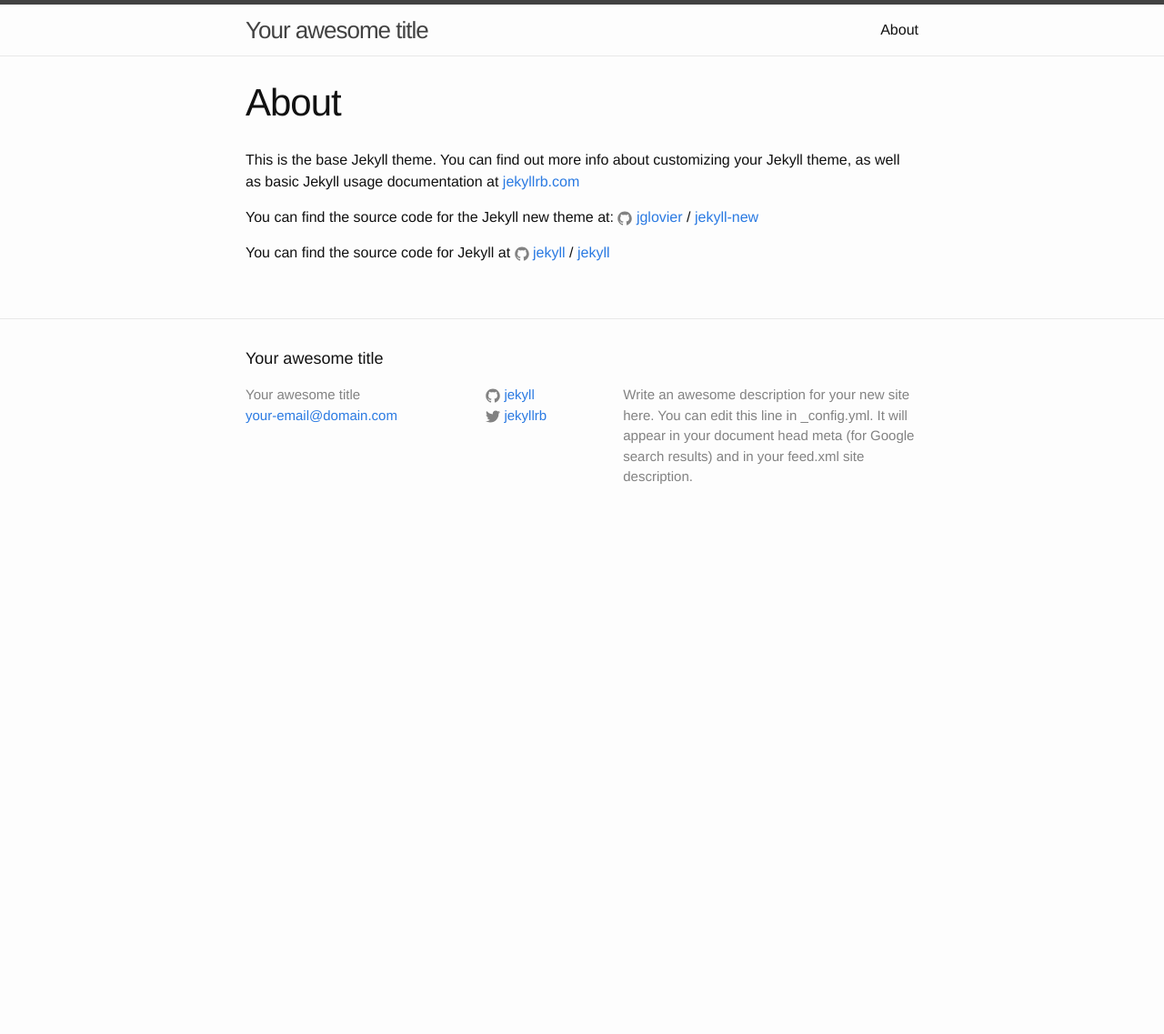
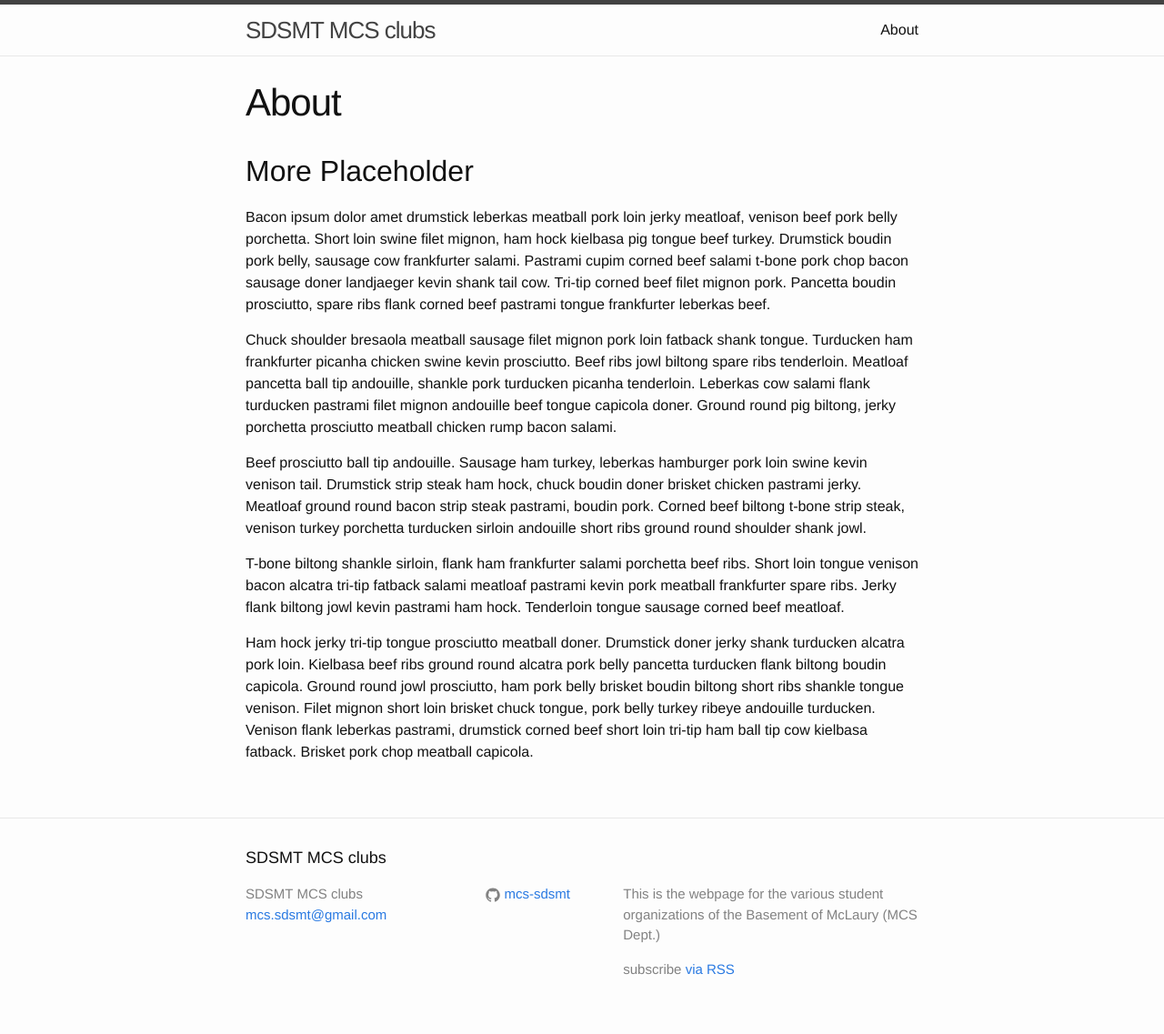
Before and after one commit to mcs-sdsmt/mcs-sdsmt.github.io, a Jekyll site: the page built from _pages/about.md, in a window 1280 px wide. Shown: the whole page at 91% size. Built offline with Jekyll 4.4.1, drawn with Linux system fonts in a browser that asks for light colours; before the commit the page ends 900 px from its top, so only the background shows below that.

Commit message:
added placeholder text, will work more on later

```diff
--- a/_config.yml
+++ b/_config.yml
@@ -1,21 +1,20 @@
-# Welcome to Jekyll!
-#
-# This config file is meant for settings that affect your whole blog, values
-# which you are expected to set up once and rarely need to edit after that.
-# For technical reasons, this file is *NOT* reloaded automatically when you use
-# 'jekyll serve'. If you change this file, please restart the server process.
-
 # Site settings
-title: Your awesome title
-email: your-email@domain.com
-description: > # this means to ignore newlines until "baseurl:"
-  Write an awesome description for your new site here. You can edit this
-  line in _config.yml. It will appear in your document head meta (for
-  Google search results) and in your feed.xml site description.
+title: SDSMT MCS clubs
+email: mcs.sdsmt@gmail.com
+description: This is the webpage for the various student organizations of the Basement of McLaury (MCS Dept.)
 baseurl: "" # the subpath of your site, e.g. /blog
-url: "http://yourdomain.com" # the base hostname & protocol for your site
-twitter_username: jekyllrb
-github_username:  jekyll
+twitter_username:
+github_username: mcs-sdsmt
 
 # Build settings
+include: ['_pages']
+permalink: /:title/
+
 markdown: kramdown
+syntax-highlighting:
+    enabled : true
+kramdown:
+    input: GFM
+
+gems:
+    - jekyll-sitemap
--- a/_includes/footer.html
+++ b/_includes/footer.html
@@ -30,6 +30,7 @@
 
       <div class="footer-col footer-col-3">
         <p>{{ site.description }}</p>
+        <p class="rss-subscribe">subscribe <a href="{{ "/feed.xml" | prepend: site.baseurl }}">via RSS</a></p>
       </div>
     </div>
 
--- /dev/null
+++ b/_pages/about.md
@@ -0,0 +1,17 @@
+---
+layout: page
+title: About
+permalink: /about/
+---
+
+## More Placeholder
+
+Bacon ipsum dolor amet drumstick leberkas meatball pork loin jerky meatloaf, venison beef pork belly porchetta. Short loin swine filet mignon, ham hock kielbasa pig tongue beef turkey. Drumstick boudin pork belly, sausage cow frankfurter salami. Pastrami cupim corned beef salami t-bone pork chop bacon sausage doner landjaeger kevin shank tail cow. Tri-tip corned beef filet mignon pork. Pancetta boudin prosciutto, spare ribs flank corned beef pastrami tongue frankfurter leberkas beef.
+
+Chuck shoulder bresaola meatball sausage filet mignon pork loin fatback shank tongue. Turducken ham frankfurter picanha chicken swine kevin prosciutto. Beef ribs jowl biltong spare ribs tenderloin. Meatloaf pancetta ball tip andouille, shankle pork turducken picanha tenderloin. Leberkas cow salami flank turducken pastrami filet mignon andouille beef tongue capicola doner. Ground round pig biltong, jerky porchetta prosciutto meatball chicken rump bacon salami.
+
+Beef prosciutto ball tip andouille. Sausage ham turkey, leberkas hamburger pork loin swine kevin venison tail. Drumstick strip steak ham hock, chuck boudin doner brisket chicken pastrami jerky. Meatloaf ground round bacon strip steak pastrami, boudin pork. Corned beef biltong t-bone strip steak, venison turkey porchetta turducken sirloin andouille short ribs ground round shoulder shank jowl.
+
+T-bone biltong shankle sirloin, flank ham frankfurter salami porchetta beef ribs. Short loin tongue venison bacon alcatra tri-tip fatback salami meatloaf pastrami kevin pork meatball frankfurter spare ribs. Jerky flank biltong jowl kevin pastrami ham hock. Tenderloin tongue sausage corned beef meatloaf.
+
+Ham hock jerky tri-tip tongue prosciutto meatball doner. Drumstick doner jerky shank turducken alcatra pork loin. Kielbasa beef ribs ground round alcatra pork belly pancetta turducken flank biltong boudin capicola. Ground round jowl prosciutto, ham pork belly brisket boudin biltong short ribs shankle tongue venison. Filet mignon short loin brisket chuck tongue, pork belly turkey ribeye andouille turducken. Venison flank leberkas pastrami, drumstick corned beef short loin tri-tip ham ball tip cow kielbasa fatback. Brisket pork chop meatball capicola.
--- a/about.md
+++ /dev/null
@@ -1,15 +0,0 @@
----
-layout: page
-title: About
-permalink: /about/
----
-
-This is the base Jekyll theme. You can find out more info about customizing your Jekyll theme, as well as basic Jekyll usage documentation at [jekyllrb.com](http://jekyllrb.com/)
-
-You can find the source code for the Jekyll new theme at:
-{% include icon-github.html username="jglovier" %} /
-[jekyll-new](https://github.com/jglovier/jekyll-new)
-
-You can find the source code for Jekyll at
-{% include icon-github.html username="jekyll" %} /
-[jekyll](https://github.com/jekyll/jekyll)
```
Also changed, not shown: _layouts/default.html (+0 -7 lines), _posts/2016-08-21-welcome-to-jekyll.markdown (deleted, +0 -25 lines), index.html (+12 -4 lines), README.md.
